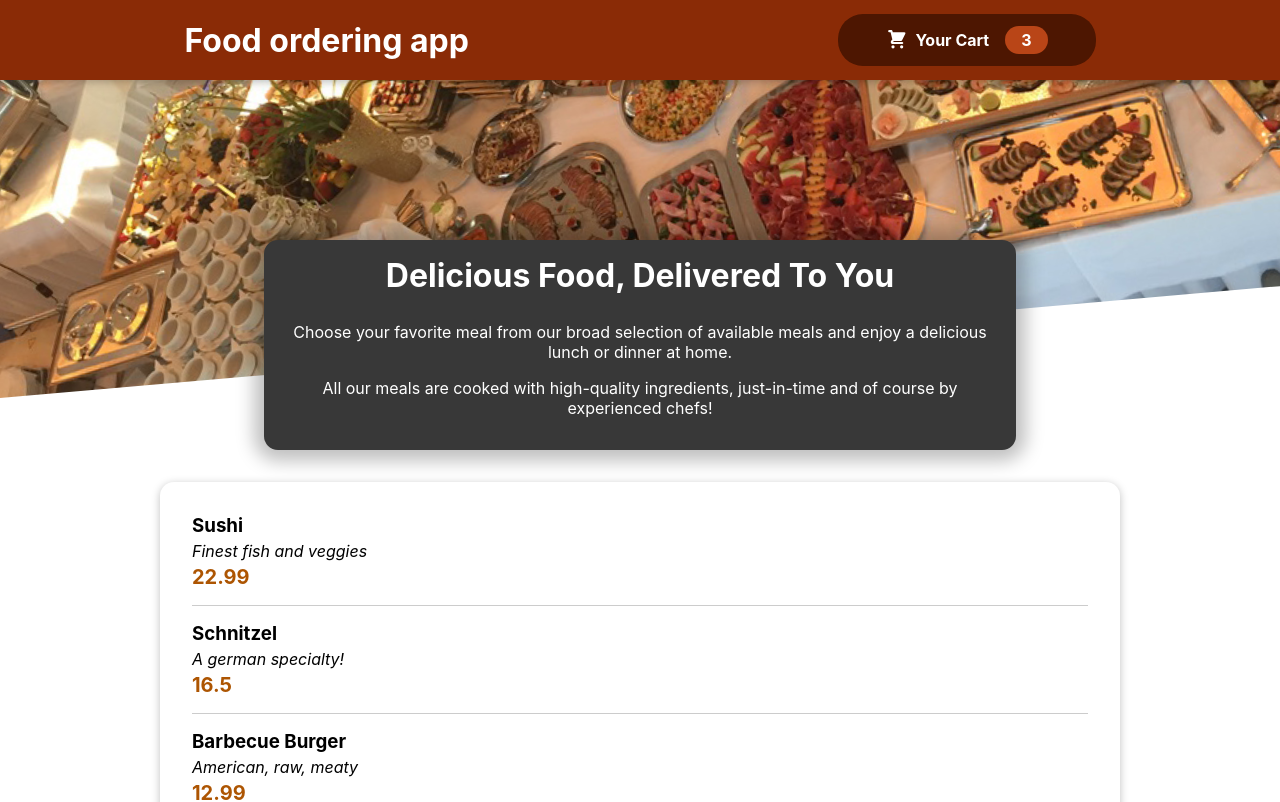
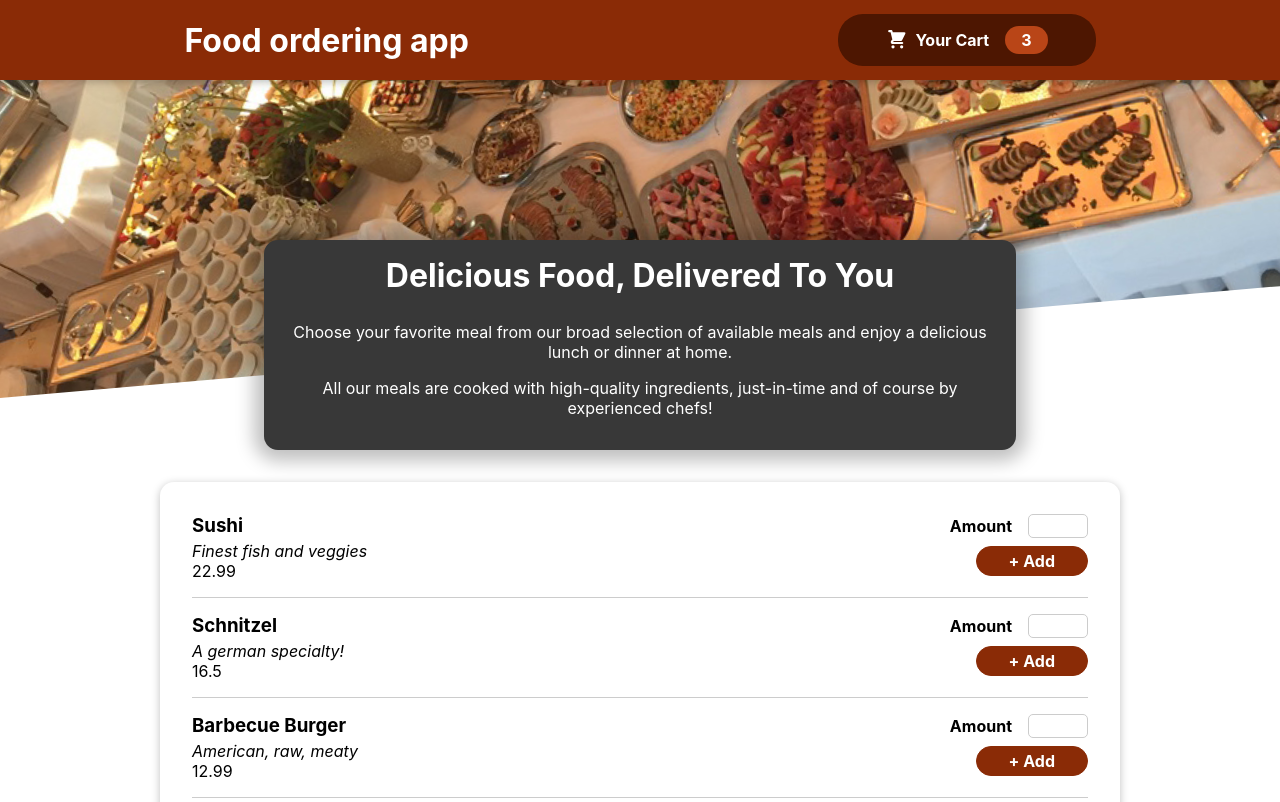
Before and after one commit to Satya190597/food-order-app, a React (Create React App) app: page / in a window 1280 px wide. Shown: the top 802 px of the page. Built offline with nearby package versions, Linux system fonts and the light colour scheme; the HTML template or start-up script is replaced by a standard one.

Commit message:
Fix UI of MealItem component also add MealForm component

```diff
--- a/src/components/Meals/AvailableMeals.js
+++ b/src/components/Meals/AvailableMeals.js
@@ -3,7 +3,7 @@
 import MealItem from "./MealItem/MealItem";
 
 // + Import CSS.
-import style from  "./AvailableMeals.module.css";
+import style from "./AvailableMeals.module.css";
 
 const DUMMY_MEALS = [
   {
@@ -34,11 +34,17 @@
 
 const AvailableMeals = () => {
   const mealsList = DUMMY_MEALS.map((meal) => (
-    <MealItem id={meal.id} name={meal.name} price={meal.price} description={meal.description} />
+    <MealItem
+      key={meal.id}
+      id={meal.id}
+      name={meal.name}
+      price={meal.price}
+      description={meal.description}
+    />
   ));
 
   return (
-    <section className={style['meals']}>
+    <section className={style["meals"]}>
       <Card>
         <ul>{mealsList}</ul>
       </Card>
--- a/src/components/Meals/MealItem/MealItem.js
+++ b/src/components/Meals/MealItem/MealItem.js
@@ -1,13 +1,22 @@
 // + Import CSS.
 import style from "./MealItem.module.css";
 
+// + Import Component.
+import MealItemForm from "./MealItemForm";
+
 const MealItem = (props) => {
+
+    const price = `$${props.price}`
+
   return (
     <li className={style["meal"]}>
       <div>
         <h3>{props.name}</h3>
         <div className={style["description"]}>{props.description}</div>
-        <div className={style["price"]}>{props.price}</div>
+        <div className={price}>{props.price}</div>
+      </div>
+      <div>
+          <MealItemForm id={props.id} />
       </div>
     </li>
   );
--- /dev/null
+++ b/src/components/Meals/MealItem/MealItemForm.js
@@ -0,0 +1,19 @@
+// + Import CSS.
+import style from "./MealItemForm.module.css";
+
+// + Import Components.
+import Input from "../../UI/Input";
+
+const MealItemForm = (props) => {
+  return (
+    <div className={style["form"]}>
+      <Input
+        input={{ id: "amount_" + props.id, type: "number", min: "1", max: "5" }}
+        label="Amount"
+      />
+      <button>+ Add</button>
+    </div>
+  );
+};
+
+export default MealItemForm;
--- /dev/null
+++ b/src/components/Meals/MealItem/MealItemForm.module.css
@@ -0,0 +1,20 @@
+.form {
+  text-align: right;
+}
+
+.form button {
+  font: inherit;
+  cursor: pointer;
+  background-color: #8a2b06;
+  border: 1px solid #8a2b06;
+  color: white;
+  padding: 0.25rem 2rem;
+  border-radius: 20px;
+  font-weight: bold;
+}
+
+.form button:hover,
+.form button:active {
+  background-color: #641e03;
+  border-color: #641e03;
+}
--- /dev/null
+++ b/src/components/UI/Input.js
@@ -0,0 +1,13 @@
+// + Import CSS.
+import style from './Input.module.css';
+
+const Input = (props) => {
+ return (
+     <div className={style["input"]}>
+         <label htmlFor={props.input.id}>{props.label}</label>
+         <input {...props.input}/>
+     </div>
+ )
+}
+
+export default Input
--- /dev/null
+++ b/src/components/UI/Input.module.css
@@ -0,0 +1,18 @@
+.input {
+  display: flex;
+  align-items: center;
+  margin-bottom: 0.5rem;
+}
+
+.input label {
+  font-weight: bold;
+  margin-right: 1rem;
+}
+
+.input input {
+  width: 3rem;
+  border-radius: 5px;
+  border: 1px solid #ccc;
+  font: inherit;
+  padding-left: 0.5rem;
+}
```
